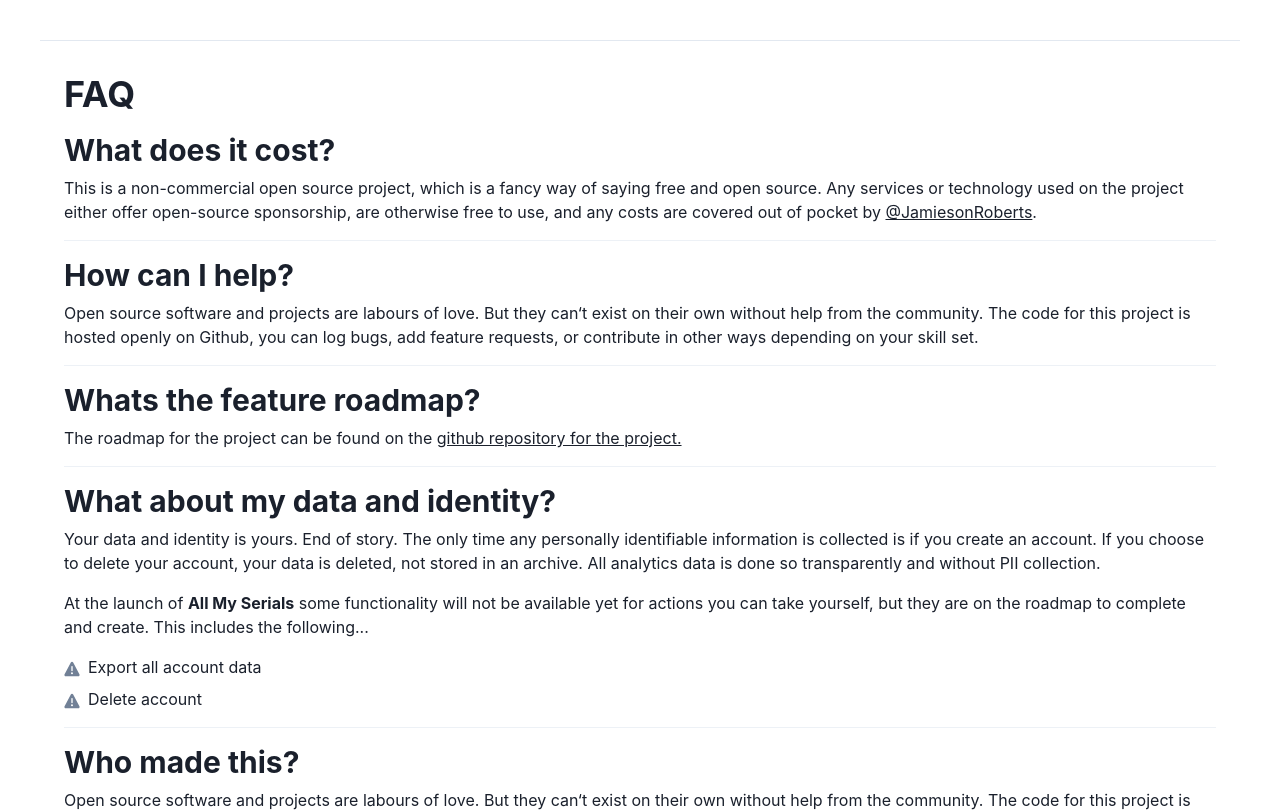
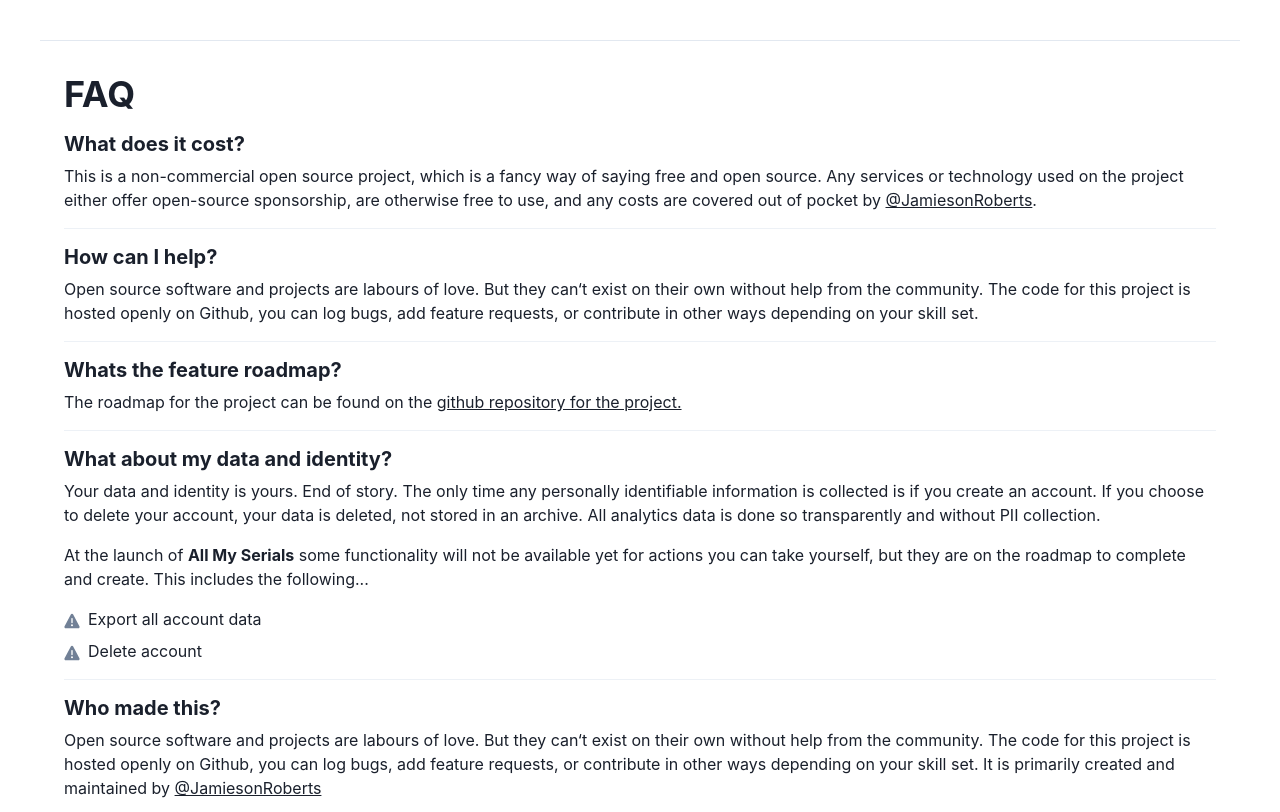
Before and after one commit to JamiesonRoberts/myserial, a Next.js app: page / in a window 1280 px wide. Shown: the part 620-1432 px from the top of the page. Built offline with nearby package versions, Linux system fonts and the light colour scheme; no server answers.

Commit message:
Adjusting heading size

```diff
--- a/pages/index.tsx
+++ b/pages/index.tsx
@@ -175,7 +175,7 @@
         <Heading as="h2" size="xl" marginBottom={4}>
           FAQ
         </Heading>
-        <Heading as="h3" size="lg" marginBottom={2}>
+        <Heading as="h3" size="md" marginBottom={2}>
           What does it cost?
         </Heading>
         <Text>
@@ -193,7 +193,7 @@
           .
         </Text>
         <Divider marginBottom={4} marginTop={4} />
-        <Heading as="h3" size="lg" marginBottom={2}>
+        <Heading as="h3" size="md" marginBottom={2}>
           How can I help?
         </Heading>
         <Text>
@@ -204,7 +204,7 @@
           skill set.
         </Text>
         <Divider marginBottom={4} marginTop={4} />
-        <Heading as="h3" size="lg" marginBottom={2}>
+        <Heading as="h3" size="md" marginBottom={2}>
           Whats the feature roadmap?
         </Heading>
         <Text>
@@ -218,7 +218,7 @@
           </SimpleLink>
         </Text>
         <Divider marginBottom={4} marginTop={4} />
-        <Heading as="h3" size="lg" marginBottom={2}>
+        <Heading as="h3" size="md" marginBottom={2}>
           What about my data and identity?
         </Heading>
         <Text mb={4}>
@@ -245,7 +245,7 @@
           </ListItem>
         </List>
         <Divider marginBottom={4} marginTop={4} />
-        <Heading as="h3" size="lg" marginBottom={2}>
+        <Heading as="h3" size="md" marginBottom={2}>
           Who made this?
         </Heading>
         <Text>
```
